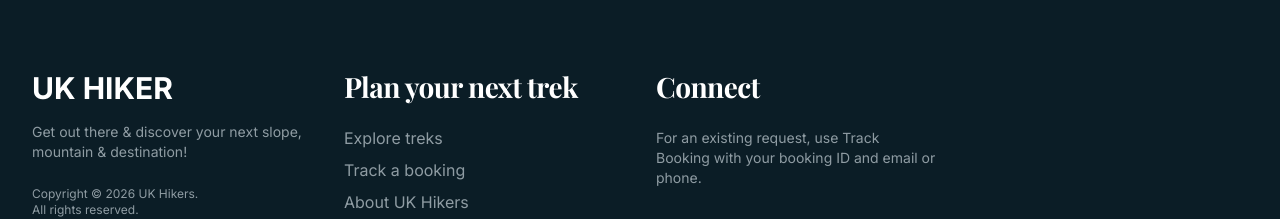
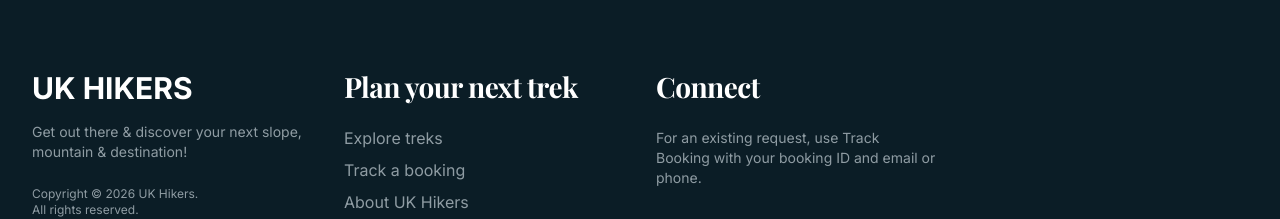
Before and after one commit to TLxGHOST/UKHIKERS2, a React (Vite) app in the folder frontend/: page / in a window 1280 px wide. Shown: the part 2970-3189 px from the top of the page. Built offline with nearby package versions, Linux system fonts and the light colour scheme.

Commit message:
Correct UK Hikers footer branding

```diff
--- a/frontend/src/components/Footer.jsx
+++ b/frontend/src/components/Footer.jsx
@@ -10,7 +10,7 @@ const Footer = () => {
             to="/"
             className="text-white font-[Playfair_Display] font-bold text-3xl mb-4 block"
           >
-            UK HIKER
+            UK HIKERS
           </Link>
 
           <p className="text-[#8f9ca3] text-sm mt-4 mb-6">
```
